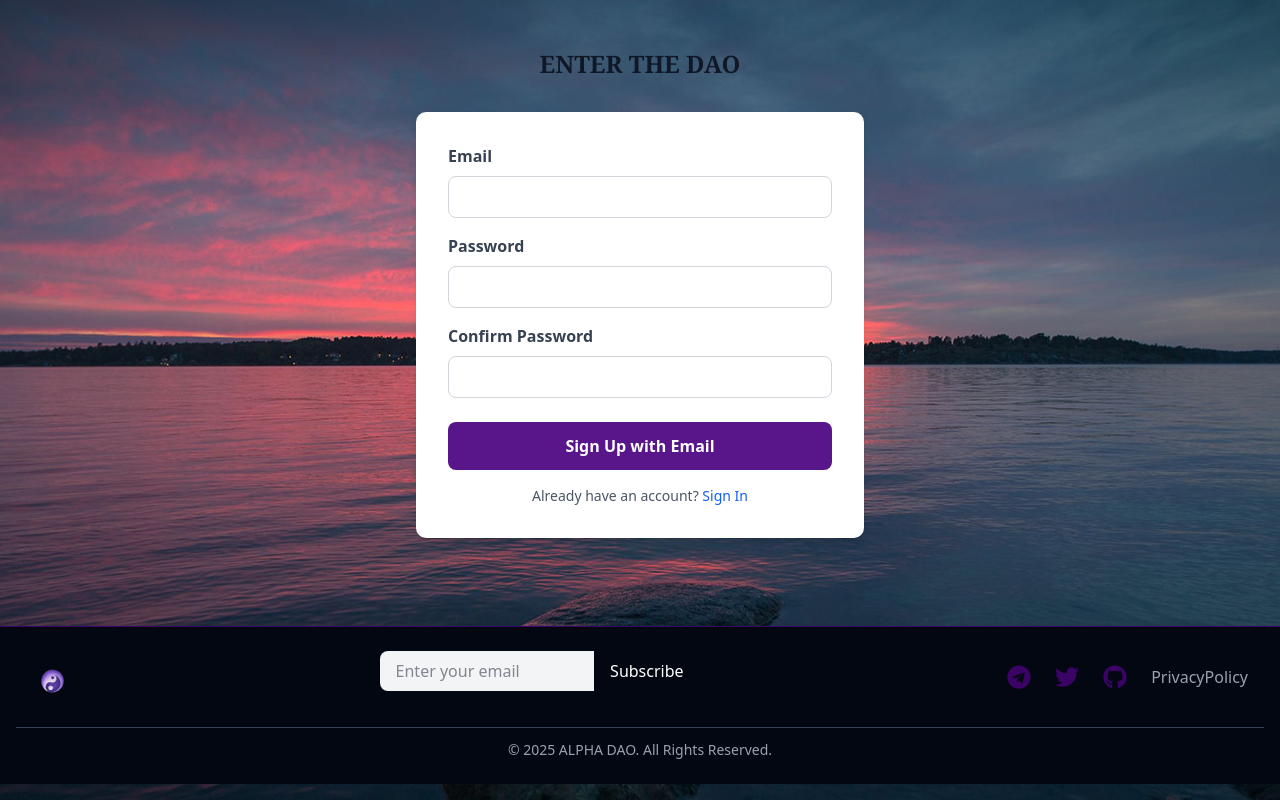
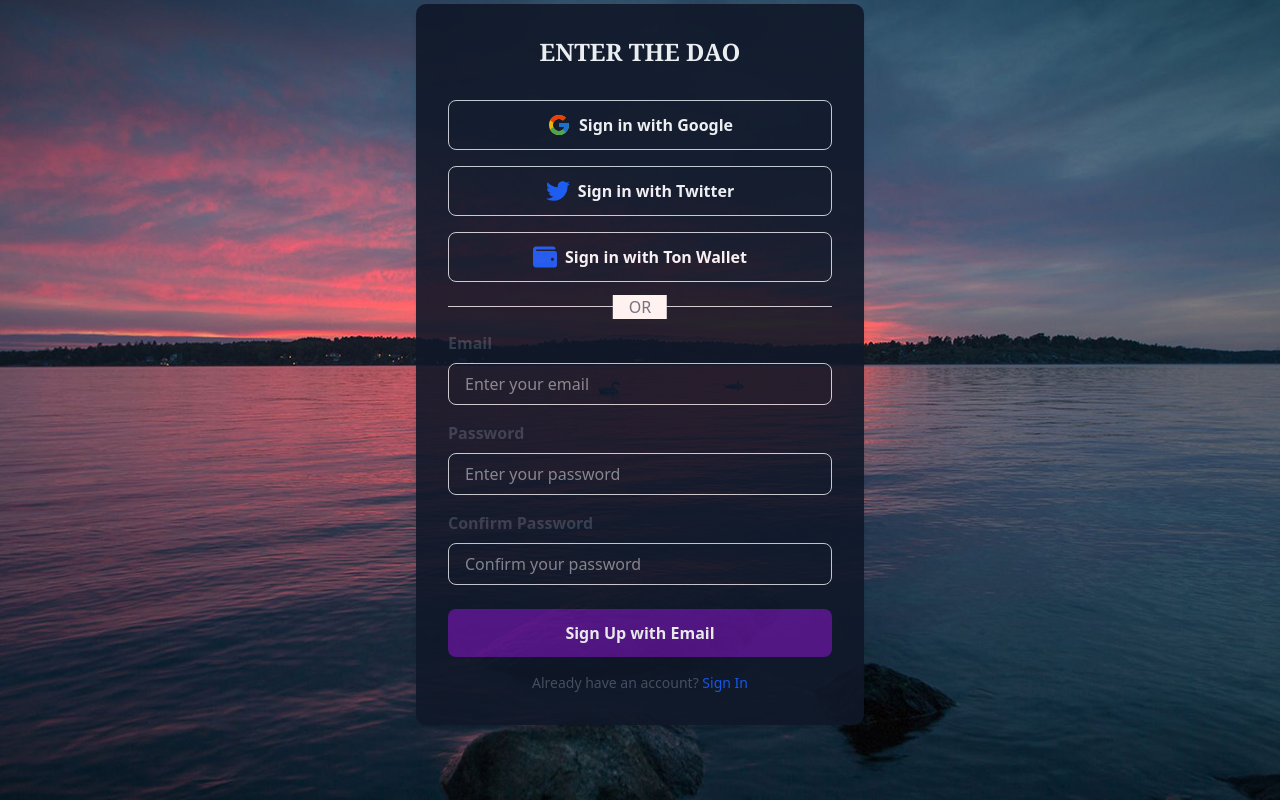
Before and after one commit to PLUTOX-DEV/alphadao, a React (Vite) app: page /sign-up in a window 1280 px wide. Built offline with nearby package versions, Linux system fonts and the light colour scheme.

Commit message:
sign up -update

```diff
--- a/src/pages/ResetPassword.tsx
+++ /dev/null
@@ -1 +0,0 @@
-<div class="relative h-16 w-48"><img alt="Helius logo - an orange stylized sun" fetchpriority="high" decoding="async" data-nimg="fill" class="object-contain" src="/Helius-Orange.svg" style="position: absolute; height: 100%; width: 100%; inset: 0px; color: transparent;"></div>
--- a/src/pages/SignIn.tsx
+++ b/src/pages/SignIn.tsx
@@ -55,21 +55,20 @@ const SignIn: React.FC = () => {
         backgroundColor: 'rgba(243, 244, 246, 0.9)',
       }}
     >
-      <main className="container mx-auto px-3 py-0.5">
+      <main className="container mx-auto px-3 py-1">
             <div className="max-w-md mx-auto bg-gray-900 opacity-90 shadow-md rounded-lg p-8">
-              <div className='lg:ml-15 md:ml-15'><Link to="/home"><img className=" motion-safe:w-15 h-15 animate-spin-slow display: inline mb-2" src='./Daologo.png'/><h1 className=" text-2xl  font-bold display: inline text-white
+              <div className='lg:ml-15 md:ml-15'><Link to="/home"><img className=" motion-safe:w-15 h-15 animate-spin-slow display: inline mb-2" src='./Daologo.png'/><h1 className=" text-2xl  font-bold display: inline text-gray-200
                text-center font-serif">
           ALPHA DAO
         </h1></Link></div>
           <div className="mb-5 ml-0 text-center text-sm text-white ">
             <h2 className='text-3xl font-bold text-gray-400 dark:text white mt-0.5 mb-1'>Welcome Back</h2>
             <p className="mb-4 text-gray-300">
-              Sign in to your account.
+              Sign in to your account
             </p>
             <p>
-              Don’t have an account?{' '}
               <Link to="/sign-up" className="text-purple-500 hover:underline">
-                Sign Up
+                Don’t have an account?{' '} Sign Up
               </Link>
             </p>
           </div>
--- a/src/pages/SignUp.tsx
+++ b/src/pages/SignUp.tsx
@@ -1,8 +1,11 @@
 // src/components/SignUp.tsx
 import React, { useState, FormEvent } from 'react';
 import { Link } from 'react-router-dom';
-import Footer from '../component/footer';
 import logo from '../../public/bg2.jpg';
+import { FcGoogle } from 'react-icons/fc';
+import { FaWallet } from 'react-icons/fa';
+import { FaTwitter } from 'react-icons/fa';
+
 interface FormData {
   email: string;
   password: string;
@@ -31,11 +34,25 @@ const SignUp: React.FC = () => {
     alert('Sign-up submitted! (Placeholder)');
     setFormData({ email: '', password: '', confirmPassword: '' });
   };
+  const handleGoogleSignUp = () => {
+    console.log('Google Sign-In triggered');
+    alert('Google sign-in initiated! (Placeholder)');
+  };
+
+  const handleWalletSignUp = () => {
+    console.log('Wallet Sign-In triggered');
+    alert('Wallet sign-in initiated! (Placeholder)');
+  };
+  const handleTwitterSignUp = () => {
+    console.log('Wallet Sign-In triggered');
+    alert('Wallet sign-in initiated! (Placeholder)');
+  };
+
 
 
   return (
     <div
-      className="min-h-screen bg-gray-100"
+      className="min-h-screen bg-gray-950"
       style={{
         backgroundImage: `url(${logo})`,
         backgroundSize: 'max',
@@ -44,12 +61,39 @@ const SignUp: React.FC = () => {
         backgroundColor: 'rgba(243, 244, 246, 0.9)',
       }}
     >
-      <main className="container mx-auto px-4 py-12">
-        <h1 className="text-3xl font-bold text-gray-900 text-center mb-8 font-serif sm:text-2xl">
+      <main className="container mx-auto px-3 py-1">
+        <div className="max-w-md mx-auto bg-gray-900 opacity-90 shadow-md rounded-lg p-8">
+<h1 className="text-3xl font-bold text-white text-center mb-8 font-serif sm:text-2xl">
           ENTER THE DAO
         </h1>
+        <button
+                    onClick={handleGoogleSignUp}
+                    className="w-full flex items-center justify-center px-4 py-3 mb-4 border border-gray-300 rounded-md hover:bg-purple-500 transition-colors duration-200"
+                  >
+                    <FcGoogle className="text-2xl mr-2" />
+                    <span className="text-white font-semibold">Sign in with Google</span>
+                  </button>
+                  <button
+                    onClick={handleTwitterSignUp}
+                    className="w-full flex items-center justify-center px-4 py-3 mb-4 border border-gray-300 rounded-md hover:bg-purple-500 transition-colors duration-200"
+                  >
+                    <FaTwitter className="text-2xl mr-2 text-blue-600" />
+                    <span className="text-white font-semibold">Sign in with Twitter</span>
+                  </button>
+                  <button
+                    onClick={handleWalletSignUp}
+                    className="w-full flex items-center justify-center px-4 py-3 mb-6 border border-gray-300 rounded-md hover:bg-purple-500 transition-colors duration-200"
+                  >
+                    <FaWallet className="text-2xl mr-2 text-blue-600" />
+                    <span className="text-white font-semibold">Sign in with Ton Wallet</span>
+                  </button>
 
-        <div className="max-w-md mx-auto bg-white shadow-md rounded-lg p-8">
+                  <div className="relative my-6">
+                    <hr className="border-gray-300" />
+                    <span className="absolute top-1/2 left-1/2 transform -translate-x-1/2 -translate-y-1/2 bg-white px-4 text-gray-500">
+                      OR
+                    </span>
+                  </div>
 
           <form onSubmit={handleEmailSignUp}>
             <div className="mb-4">
@@ -127,7 +171,6 @@ const SignUp: React.FC = () => {
           </div>
         </div>
       </main>
-      <Footer />
     </div>
   );
 };
```
